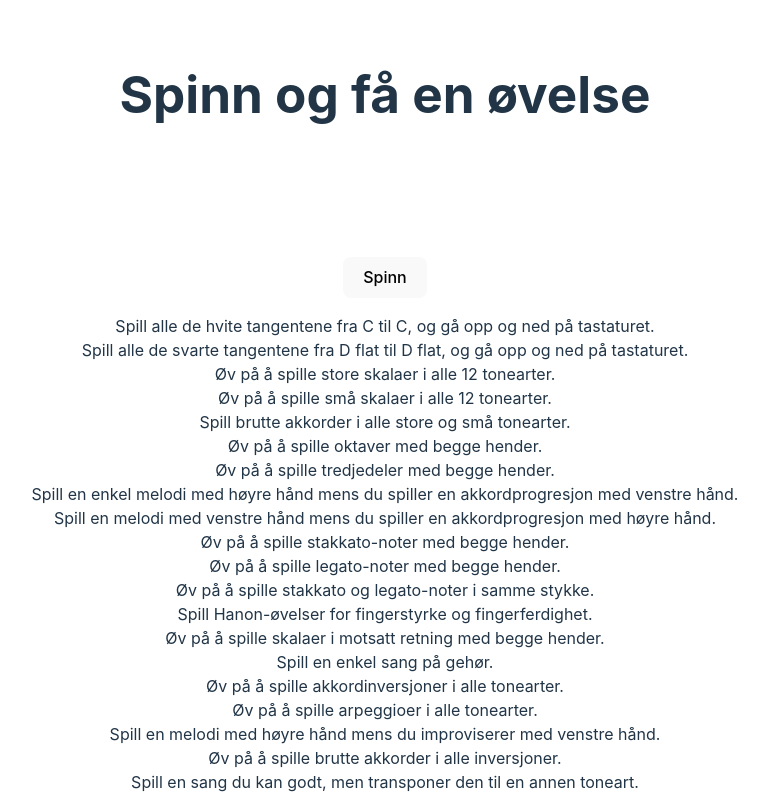
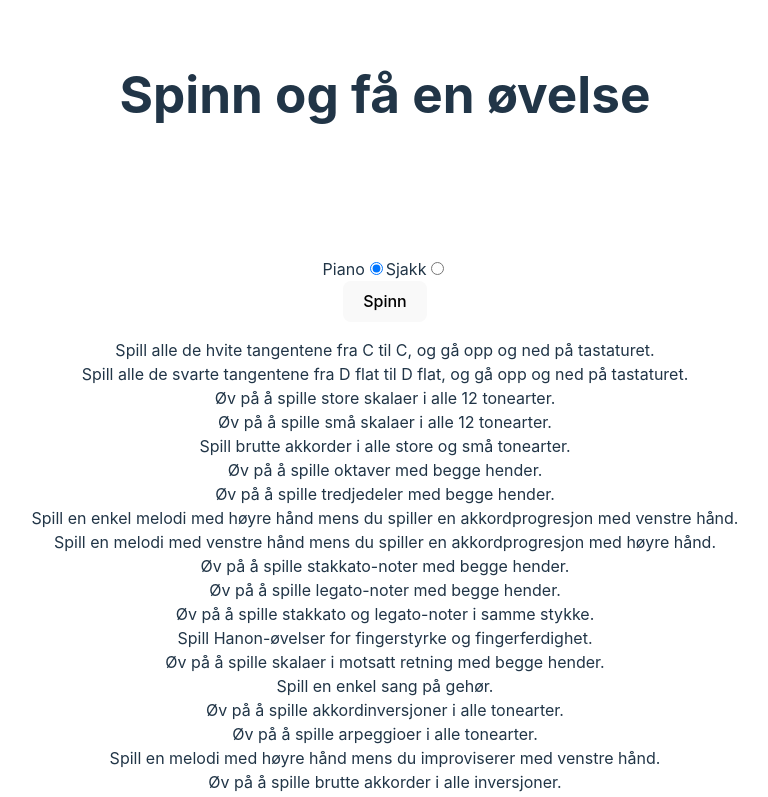
Before and after one commit to haalmarc/lykkehjul, a React (Vite) app: page / in a window 1280 px wide. Shown: the top 797 px of the page, without its empty margins (255-1023 px from the left). Built offline with nearby package versions, Linux system fonts and the light colour scheme.

Commit message:
feat: a user can choose between piano and chess-exercises

```diff
--- a/src/App.tsx
+++ b/src/App.tsx
@@ -1,29 +1,62 @@
-import { useState } from "react"
+import { ChangeEvent, useState } from "react"
 import "./App.css"
 import { data } from "./data"
 import { runForXTimesEveryMilliseconds } from "./utils/runForXTimesEveryMilliseconds"
 
-const NUMBER_OF_TIMES = 5
+type ExerciseType = "piano" | "sjakk"
 
 function App() {
   const [activeIndex, setActiveIndex] = useState<number>()
+  const [exerciseType, setExerciseType] = useState<ExerciseType>("piano")
+  const activeList = data[exerciseType]
 
   function setRandomNewExercise() {
-    var randomIndex = Math.floor(Math.random() * data.length)
+    var randomIndex = Math.floor(Math.random() * activeList.length)
     setActiveIndex(randomIndex)
   }
 
-  function runSpinner() {
+  function handleChange(e: React.ChangeEvent<HTMLInputElement>) {
+    const nextValue = e.target.value as ExerciseType
+    setExerciseType(nextValue)
+  }
+
+  function runSpinner(e) {
+    e.preventDefault()
     runForXTimesEveryMilliseconds(15, 150, () => setRandomNewExercise())
   }
 
   return (
     <div>
       <h1>Spinn og få en øvelse</h1>
-      <h2>{typeof activeIndex !== "undefined" ? data[activeIndex] : ""}</h2>
-      <button onClick={runSpinner}>Spinn</button>
+      <h2>
+        {typeof activeIndex !== "undefined" ? activeList[activeIndex] : ""}
+      </h2>
+      <form onSubmit={runSpinner}>
+        <div>
+          <label>
+            Piano
+            <input
+              type="radio"
+              name="exercisetype"
+              value="piano"
+              onChange={handleChange}
+              defaultChecked
+            />
+          </label>
+          <label>
+            Sjakk
+            <input
+              type="radio"
+              name="exercisetype"
+              value="sjakk"
+              onChange={handleChange}
+            />
+          </label>
+        </div>
+        <button type="submit">Spinn</button>
+      </form>
       <ul>
-        {data.map((exercise, i) => (
+        {activeList.map((exercise, i) => (
           <li key={i} className={activeIndex == i ? "isActive" : ""}>
             {exercise}
           </li>
--- a/src/data.tsx
+++ b/src/data.tsx
@@ -1,4 +1,4 @@
-export const data = [
+const piano = [
   "Spill alle de hvite tangentene fra C til C, og gå opp og ned på tastaturet.",
   "Spill alle de svarte tangentene fra D flat til D flat, og gå opp og ned på tastaturet.",
   "Øv på å spille store skalaer i alle 12 tonearter.",
@@ -30,3 +30,34 @@ export const data = [
   "Øv på å spille med en metronom for å forbedre timingen.",
   "Øv på å lese nye musikkstykker på synet.",
 ]
+
+const sjakk = [
+  "Løs 5 sjakkoppgaver på nettet eller i en sjakk-app.",
+  "Spill et raskt sjakkparti mot datamaskinen for å øve på å ta raske beslutninger.",
+  "Analyser ditt siste sjakkparti og identifiser en feil eller et forbedringsområde å fokusere på de neste 5 minuttene.",
+  "Studér en åpning du har slitt med i dine siste sjakkpartier i de neste 5 minuttene.",
+  "Lær og øv på en ny sjakkstrategi i 5 minutter, for eksempel 'dobbel bondesluttspill'.",
+  "Øv på å løse sjakkproblemer på en sjakk-app eller nettside i 5 minutter.",
+  "Studér et sluttspill i 5 minutter for å forbedre evnen til å konvertere fordeler til vinst.",
+  "Øv på å se hele sjakkbrettet og unngå taktiske feller i 5 minutter.",
+  "Spill et hurtigsjakkparti mot en venn eller en sjakkklubb i 5 minutter.",
+  "Lær og øv på å gjenkjenne sjakkangrep og forsvaret mot dem i de neste 5 minuttene.",
+  "Studér sjakkteori om åpninger og gjør deg klar til å bruke kunnskapen i de neste 5 minuttene.",
+  "Øv på å beregne varianter og kombinasjoner på nettet eller i en sjakk-app i 5 minutter.",
+  "Lær og øv på å forutsi motstanderens trekk i 5 minutter.",
+  "Analyser et parti fra et sjakkverdensmesterskap i 5 minutter for å lære av de beste spillerne i verden.",
+  "Spill 'blindsjakk' i 5 minutter for å øve på å tenke på brettet i hodet ditt.",
+  "Studér sjakkpsykologi og strategier for å vinne kamper i 5 minutter.",
+  "Øv på å spille med forskjellige farger i 5 minutter.",
+  "Lær og øv på å spille med forskjellige brikker, som springere og løpere, i 5 minutter.",
+  "Spill simultansjakk mot flere motstandere samtidig i 5 minutter.",
+  "Øv på å utvikle brikker raskt og effektivt i åpningsspillet i 5 minutter.",
+  "Spill 'sprett-sjakk' i 5 minutter for å trene på taktikk og posisjonell forståelse.",
+  "Analyser og kommenter et av dine egne sjakkpartier fra fortiden i 5 minutter for å lære av dine feil.",
+  "Studér sjakkhistorie og legendariske partier i 5 minutter for å forbedre din sjakkforståelse.",
+]
+
+export const data = {
+  piano,
+  sjakk,
+}
```
